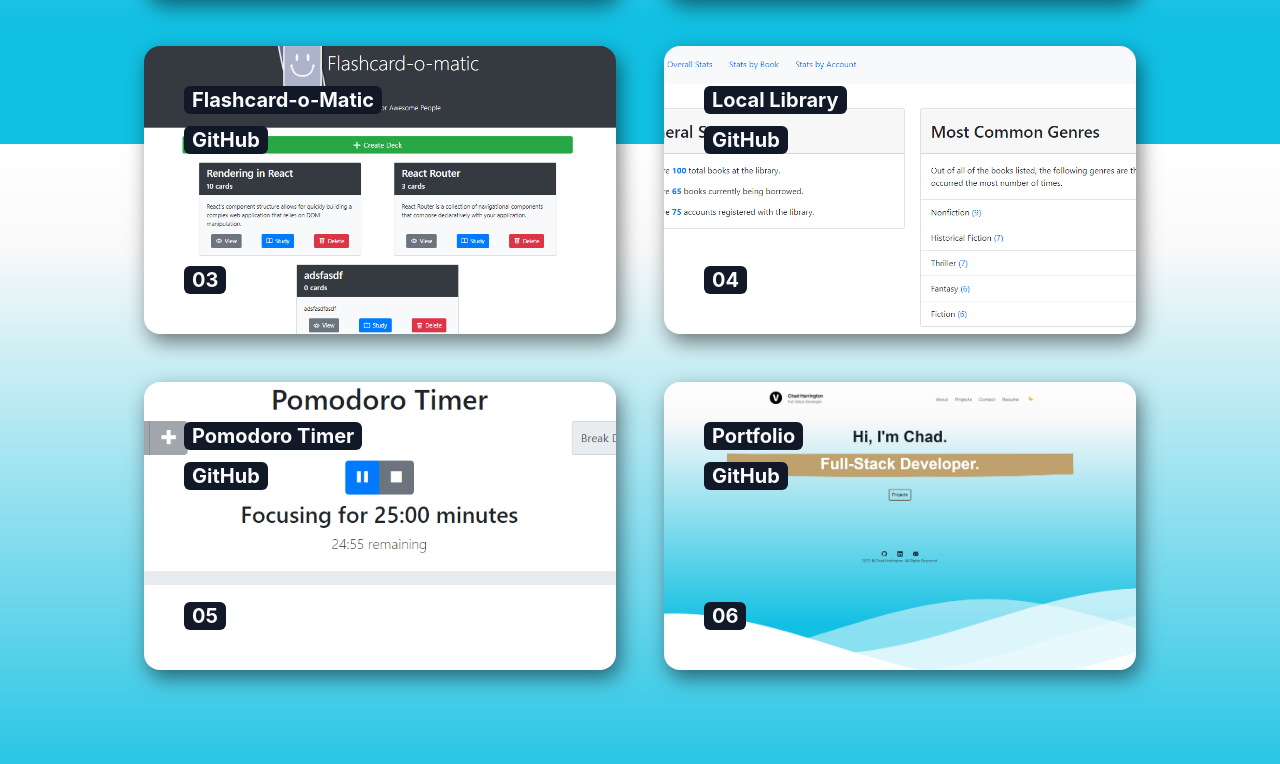
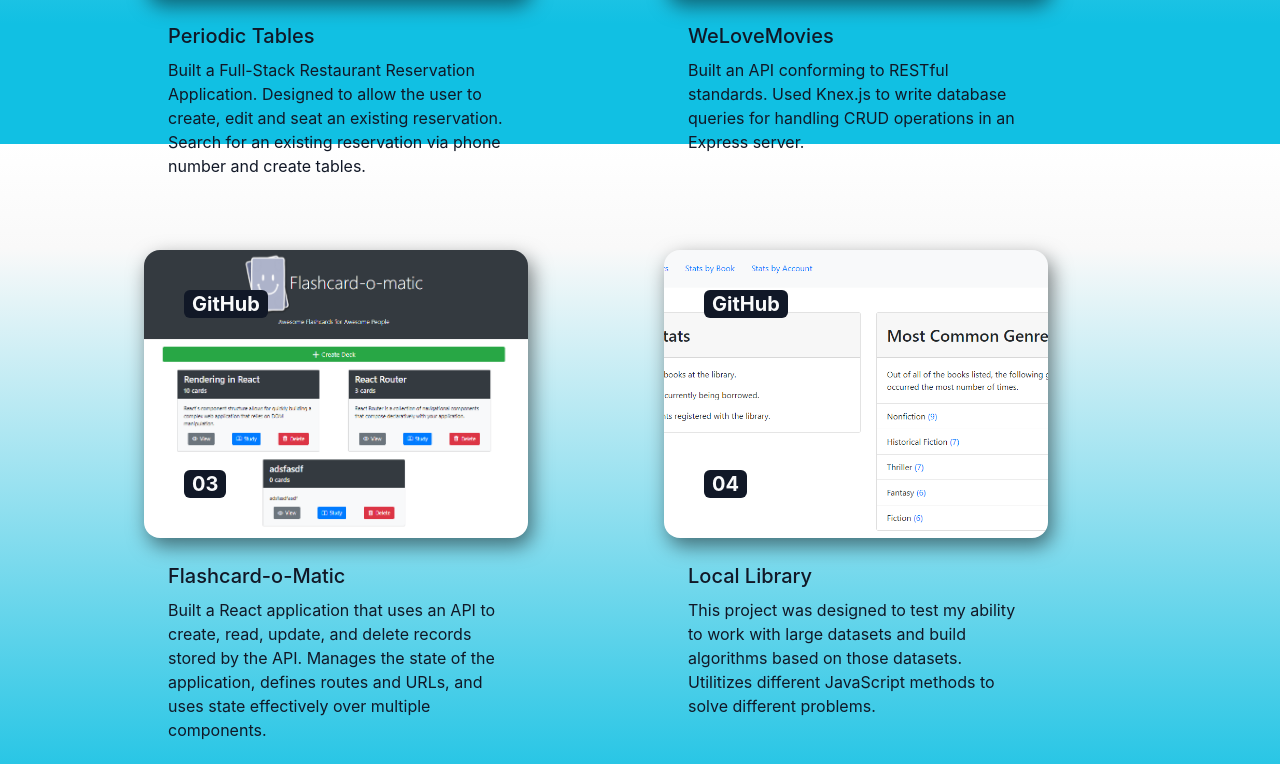
Before and after one commit to voxom/Portfolio, a Next.js app: page /projects in a window 1280 px wide. Shown: the part 656-1420 px from the top of the page. Built offline with nearby package versions, Linux system fonts and the light colour scheme.

Commit message:
updated project cards to include description & updated about me

```diff
--- a/components/ContainerBox.js
+++ b/components/ContainerBox.js
@@ -23,11 +23,11 @@
           <meta content={meta.description} name="description" />
           <meta
             property="og:url"
-            content={`https://voxom.netlify.app${router.asPath}`}
+            content={`https://chad-voxom-harrington.netlify.app${router.asPath}`}
           />
           <link
             rel="canonical"
-            href={`https://voxom.netlify.app${router.asPath}`}
+            href={`https://chad-voxom-harrington.netlify.app${router.asPath}`}
           />
           <meta property="og:type" content={meta.type} />
           <meta property="og:site_name" content="Chad Harrington" />
--- a/components/Navbar.js
+++ b/components/Navbar.js
@@ -10,6 +10,8 @@
   console.log(router.asPath);
   const { theme, setTheme } = useTheme();
   const [mounted, setMounted] = useState(false);
+
+
 
   useEffect(() => {
     setMounted(true);
@@ -25,14 +27,14 @@
               {theme === "dark" ? (
                 <Image
                   src={userData.avatarUrl_white}
-                  alt="logo"
+                  alt="logo_black"
                   width={80}
                   height={80}
                 />
               ) : (
                 <Image
                   src={userData.avatarUrl}
-                  alt="logo"
+                  alt="logo_white"
                   width={80}
                   height={80}
                 />
--- a/components/Projects.js
+++ b/components/Projects.js
@@ -1,4 +1,5 @@
 import userData from "@constants/data";
+import Image from "next/image";
 
 export default function Projects() {
   return (
@@ -17,6 +18,7 @@
             github={proj.github}
             imgUrl={proj.imgUrl}
             number={`${idx + 1}`}
+            desc={proj.description}
             key={idx}
           />
         ))}
@@ -25,10 +27,15 @@
   );
 }
 
-const ProjectCard = ({ title, link, github, imgUrl, number }) => {
+const ProjectCard = ({ title, link, github, imgUrl, desc, number }) => {
   return (
-    <>
-      <a href={link} target={title === 'Portfolio' ? '_self' : "_blank"} rel="noopener noreferrer" className="w-full block drop-shadow-3xl">
+    <div className="rounded-2xl max-w-sm">
+      <a
+        href={link}
+        target={title === "Portfolio" ? "_self" : "_blank"}
+        rel="noopener noreferrer"
+        className="w-full block drop-shadow-3xl"
+      >
         <div className="relative overflow-hidden rounded-2xl">
           <div className="h-72 object-cover">
             <img
@@ -37,19 +44,22 @@
               className="transform hover:scale-125 transition duration-2000 ease-out object-cover h-full w-full"
             />
           </div>
-          <h1 className="absolute top-10 left-10 text-gray-50 font-bold text-xl bg-gray-900 rounded-md px-2">
-            {title}
-          </h1>
-          <h2 className="absolute top-20 left-10 text-gray-50 font-bold text-xl bg-gray-900 hover:bg-gray-500 rounded-md px-2">
-            <a href={github} target='_blank' rel="noopener noreferrer">GitHub</a>
+          <h2 className="absolute top-10 left-10 text-gray-50 font-bold text-xl bg-gray-900 hover:bg-gray-500 rounded-md px-2">
+            <a href={github} target="_blank" rel="noopener noreferrer">
+              GitHub
+            </a>
           </h2>
           <h1 className="absolute bottom-10 left-10 text-gray-50 font-bold text-xl bg-gray-900 rounded-md px-2">
             {number.length === 1 ? "0" + number : number}
           </h1>
         </div>
-      </a >
-
-    </>
-
+      </a>
+      <div className="p-6">
+        <h2 className="text-xl font-medium mb-2">{title}</h2>
+        <p>
+          {desc}
+        </p>
+      </div>
+    </div>
   );
 };
--- a/constants/data.js
+++ b/constants/data.js
@@ -13,43 +13,51 @@
       link: "https://periodic-tables-client-voxom.herokuapp.com/",
       github: "https://github.com/voxom/Periodic_Tables",
       imgUrl: "/pdtables.PNG",
+      description:
+        "Built a Full-Stack Restaurant Reservation Application. Designed to allow the user to create, edit and seat an existing reservation. Search for an existing reservation via phone number and create tables.",
     },
     {
       title: "WeLoveMovies",
       link: "https://welovemovies-frontend-voxom.herokuapp.com/",
       github: "https://github.com/voxom/WeLoveMovies-Backend",
       imgUrl: "/welovemovies.PNG",
+      description:
+        "Built an API conforming to RESTful standards. Used Knex.js to write database queries for handling CRUD operations in an Express server.",
     },
     {
       title: "Flashcard-o-Matic",
       link: "https://flashcard-app-voxom.netlify.app",
       github: "https://github.com/voxom/Flashcard_App",
       imgUrl: "/flashcard.PNG",
+      description: "Built a React application that uses an API to create, read, update, and delete records stored by the API. Manages the state of the application, defines routes and URLs, and uses state effectively over multiple components.",
     },
     {
       title: "Local Library",
       link: "https://local-library-voxom.netlify.app/",
       github: "https://github.com/voxom/Flashcard_App",
       imgUrl: "/locallibrary.PNG",
+      description: "This project was designed to test my ability to work with large datasets and build algorithms based on those datasets. Utilitizes different JavaScript methods to solve different problems.",
     },
     {
       title: "Pomodoro Timer",
       link: "https://pomodoro-project-voxom.netlify.app/",
       github: "https://github.com/voxom/Pomodoro-Project",
       imgUrl: "/pomodoro.PNG",
+      description: "Interactive React application that uses buttons and timers. Manages the state of the React application and uses state effectively over multiple components.",
     },
     {
       title: "Portfolio",
       link: "https://chad-voxom-harrington.netlify.app/",
-      github: "https://github.com/voxom/chad-portfolio",
+      github: "https://github.com/voxom/Portfolio",
       imgUrl: "/portfolio.PNG",
+      description: "Built using Next.js and TailwindCSS.",
     },
   ],
   about: {
     title: "Full-Stack Developer with a background in Engineering",
     description: [
-      `As an Engineer, I love solving problems and understanding the logic behind everything. That is also why I like programming, I get to solve problems using logic and at the same time I get to create a work of art.`,
-      `I have always been fascinated by programming but I felt I lacked the right foundation for success. I read books and I created a few projects in Java but the technologies and languages seemed endless. I wanted to build a solid foundation and teach myself a useful skill.`,
+      `As an Engineer, I am motivated to solve problems and passionate about fully understanding the logic that powers process and applications. Solving problems and architecting reusable solutions are why I enjoy programming.`,
+      `I have always been fascinated by programming, but felt I lacked the right foundation for success. I have read books and created a few projects utilizing Java but have always been eager to extend my capabilities into the vast array of technologies and languages available.`,
       `I chose to study Web Development through Thinkful's program. It taught me everything from the basics of JavaScript, HTML, and CSS to PostgreSQL, Express, React, Node, Test-Driven Development, Data Structures and Algorithms. All the while building projects and completing challenges along the way. If I have learned anything from my experience, it is that I love to learn and create.`,
     ],
     currentProject: "Periodic Tables",
--- a/pages/index.js
+++ b/pages/index.js
@@ -9,6 +9,5 @@
     >
       <Hero />
     </ContainerBox>
-
   )
 }
```
